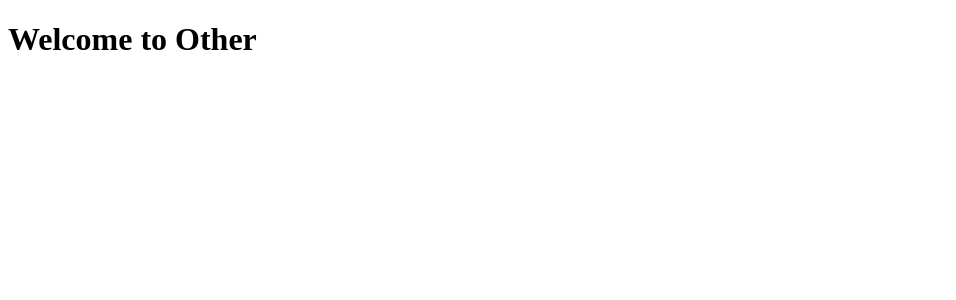
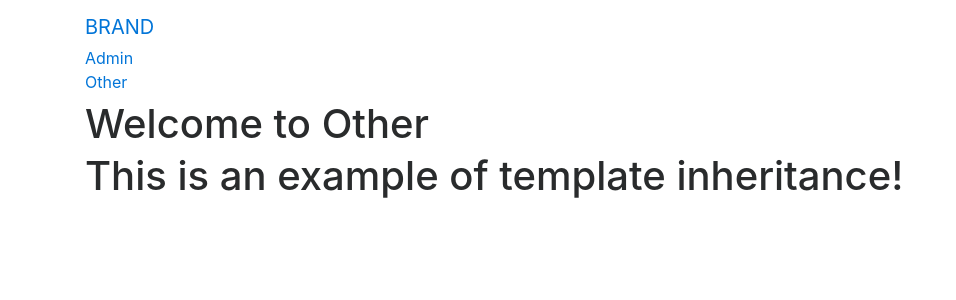
Before and after one commit to prakashgowinji/LearnDjango, a Django app: page /basic_app/other/ in a window 1280 px wide. Shown: the top 300 px of the page, without its empty margins (0-956 px from the left). Run offline with Django 3.2, Linux system fonts and the light colour scheme; some libraries are stand-ins or nearby versions.

Commit message:
Added Template inheritance and Template Filter

```diff
--- a/django_level_medium/learning_templates/basic_app/views.py
+++ b/django_level_medium/learning_templates/basic_app/views.py
@@ -2,7 +2,8 @@ from django.shortcuts import render
 
 # Create your views here.
 def index(request):
-    return render(request, 'basic_app/index.html')
+    context_dict = {'text':'Hello World', 'number':100}
+    return render(request, 'basic_app/index.html', context_dict)
 
 def other(request):
     return render(request, 'basic_app/other.html')
--- a/django_level_medium/learning_templates/templates/basic_app/base.html
+++ b/django_level_medium/learning_templates/templates/basic_app/base.html
@@ -0,0 +1,26 @@
+<!DOCTYPE html>
+<html>
+  <head>
+    <meta charset="utf-8">
+    <title></title>
+    <link rel="stylesheet" href="https://maxcdn.bootstrapcdn.com/bootstrap/4.0.0-beta.3/css/bootstrap.min.css" integrity="sha384-Zug+QiDoJOrZ5t4lssLdxGhVrurbmBWopoEl+M6BdEfwnCJZtKxi1KgxUyJq13dy" crossorigin="anonymous">
+
+  </head>
+  <body>
+    <nav class="navbar navbar-default navbar-static-top">
+      <div class="container">
+       <ul class="nav navbar-nav">
+         <li><a class="navbar-brand" href="{% url 'index' %}">BRAND</a></li>
+         <li><a class="navbar-link" href="{% url 'admin:index' %}">Admin</a></li>
+         <li><a class="navbar-link" href="{% url 'basic_app:other' %}">Other</a></li>
+        </ul>
+      </div>
+    </nav>
+
+    <div class="container">
+      {% block body_block %}
+      <!-- Anything outside of this will be inherited if you entend! -->
+      {% endblock %}
+    </div>
+  </body>
+</html>
--- a/django_level_medium/learning_templates/templates/basic_app/other.html
+++ b/django_level_medium/learning_templates/templates/basic_app/other.html
@@ -1,10 +1,6 @@
 <!DOCTYPE html>
-<html>
-  <head>
-    <meta charset="utf-8">
-    <title></title>
-  </head>
-  <body>
-      <h1>Welcome to Other</h1>
-  </body>
-</html>
+{% extends "basic_app/base.html" %}
+  {% block body_block %}
+    <h1>Welcome to Other</h1>
+    <h1>This is an example of template inheritance!</h1>
+  {% endblock %}
```
Also changed, not shown: django_level_medium/learning_templates/basic_app/templatetags/my_extras.py (added, +12 -0 lines), django_level_medium/learning_templates/templates/basic_app/index.html (+7 -9 lines), django_level_medium/learning_templates/basic_app/templatetags/__init__.py (added).
